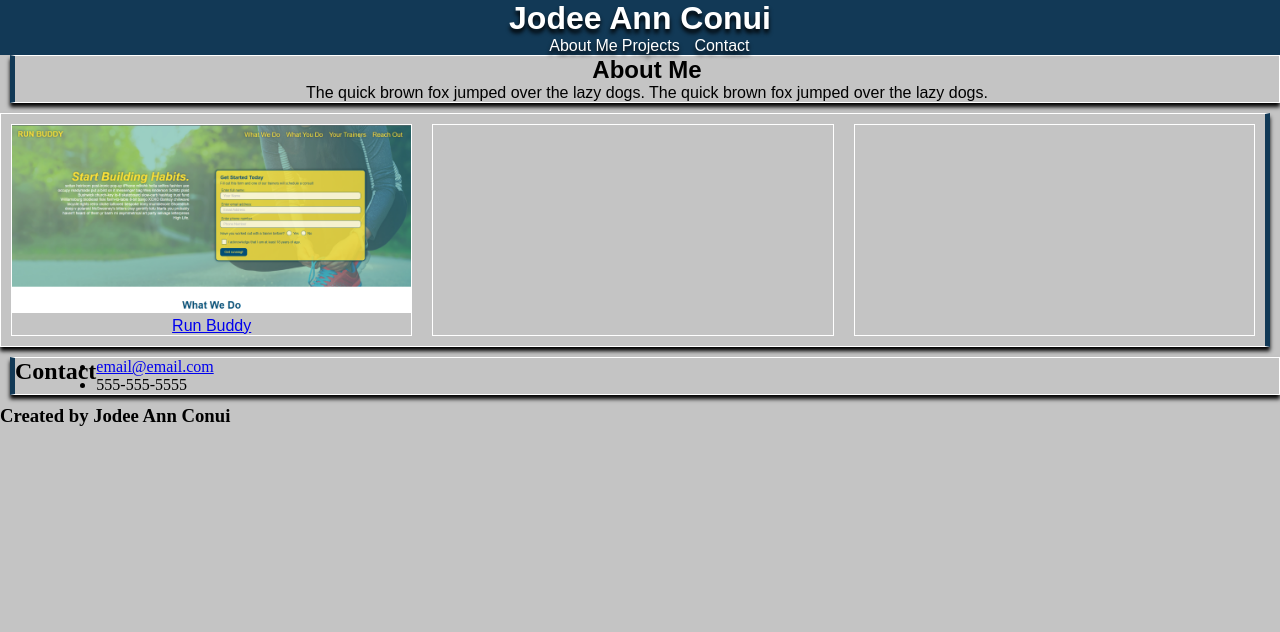
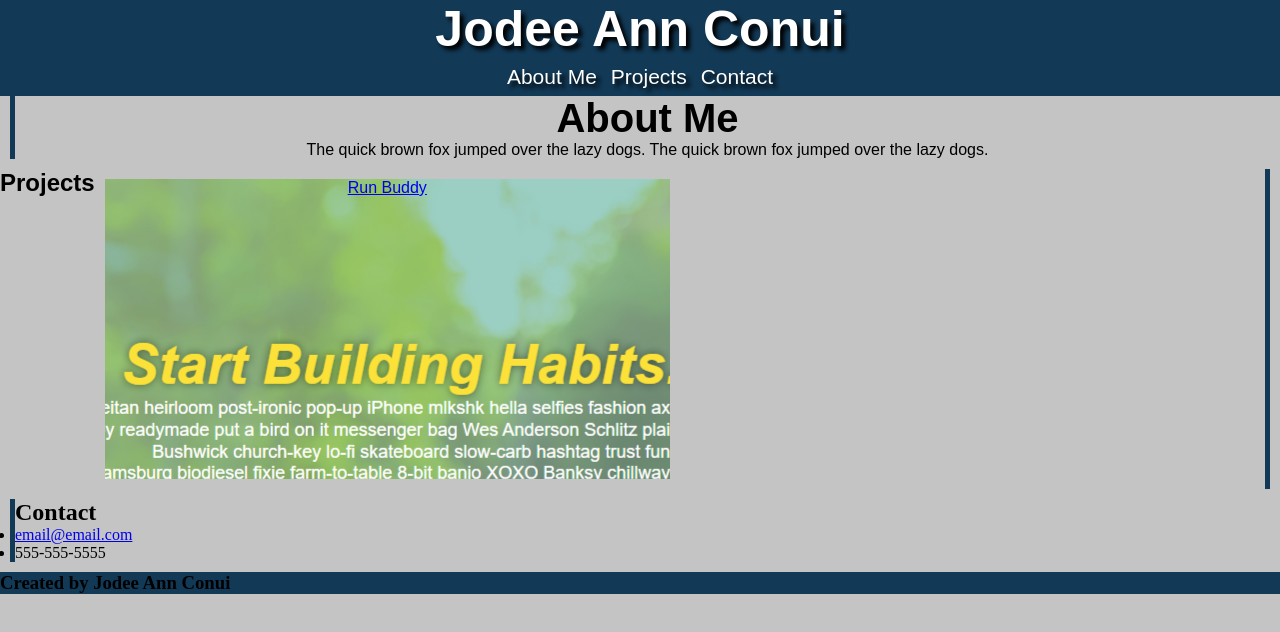
Before and after one commit to Azurene/first-portfolio, a plain HTML site: page index.html in a window 1280 px wide. Drawn offline with Linux system fonts and the light colour scheme; a web font is replaced by a local one.

Commit message:
simplified styles and added more styling to other sections

```diff
--- a/assets/css/style.css
+++ b/assets/css/style.css
@@ -1,9 +1,10 @@
 :root {
-    --background-color: #C4C4C4;
-    --primary-color: #123956;
-    --shadow-color: #000;
-    --light-accent: #fff;
-    --dark-accent: #000;
+    --background-color: rgb(196, 196, 196);
+    --primary-color: rgb(18, 57, 86);
+    --primary-color-translucent: rgba(18, 56, 86, 0.555);
+    --shadow-color: rgb(0, 0, 0);
+    --light-accent: rgb(255, 255, 255);
+    --dark-accent: rgb(0, 0, 0);
 }
 
 * {
@@ -17,7 +18,7 @@ body {
 }
 
 .shadow {
-    text-shadow: 0 4px 4px var(--shadow-color);
+    text-shadow: 4px 4px 4px var(--shadow-color);
 }
 /* Navigation Style Start */
 .navigation {
@@ -33,14 +34,21 @@ body {
     top: 0;
 }
 
+.navigation h1 {
+    font-size: 50px;
+}
+
 .navigation ul {
     display: flex;
-    justify-content: space-between;
+    justify-content: center;
+    flex-wrap: wrap;
 }
 
 .navigation ul li {
     list-style: none;
-    flex: 0 0 40%;
+    justify-content: center;
+    margin: 7px;
+    font-size: 21px;
 }
 
 .navigation ul li a {
@@ -51,8 +59,6 @@ body {
 
 /* Section Styling Start */
 section {
-    border: 1px var(--light-accent) solid;
-    box-shadow: var(--shadow-color) 0 4px 4px;
     margin-bottom: 10px;
     display: flex;
 }
@@ -77,6 +83,9 @@ section {
     align-items: center;
 }
 
+.about-me h2 {
+    font-size: 40px;
+}
 /* Projects Start */
 .projects {
     font-family: 'Sarpanch', sans-serif;
@@ -85,20 +94,45 @@ section {
     flex-wrap: wrap;
 }
 
+.projects h2 {
+
+}
+
 .sample {
     flex: 1 0 30%;
     text-align: center;
     margin: 10px;
-    border: var(--light-accent) 1px solid;
     width: 30%;
-    min-width: 400px;
+    min-height: 300px;
+    min-width: 500px;
+    flex-direction: row;
 }
 
 .sample:hover {
-    border-bottom: var(--primary-color) 5px solid;
-    box-shadow: var(--shadow-color) 0 4px 4px;
+    background-color: var(--primary-color-translucent);
 }
 
-.sample img {
-    width: 100%;
+.sample-image {
+    background-image: url(../images/run-buddy.png);
+    background-position: 20% 10%;
+    background-blend-mode: darken;
 }
+/* Projects End */
+
+/* Contact Start */
+.contact {
+    display: flex;
+    justify-content: center;
+    flex-direction: column;
+}
+/* Contact End */
+
+/* Footer Start */
+footer {
+    background-color: var(--primary-color);
+}
+
+footer h3 {
+    width: 50;
+    padding: 0 auto;
+}
--- a/index.html
+++ b/index.html
@@ -28,18 +28,12 @@
 
 <!-- Projects Section -->
      <section id="projects" class="projects right-accent">
-         <article class="sample">
-             <img src="./assets/images/run-buddy.png" alt="run buddy web page" />
+         <h2>Projects</h2>
+         <article class="sample sample-image">
              <a href="https://azurene.github.io/run-buddy/">Run Buddy</a>
          </article>
 
-         <article class="sample">
-
-         </article>
-
-         <article class="sample">
-
-         </article>
+         <article class="sample"></article>
      </section>
 
 <!-- Contact Section -->
```
